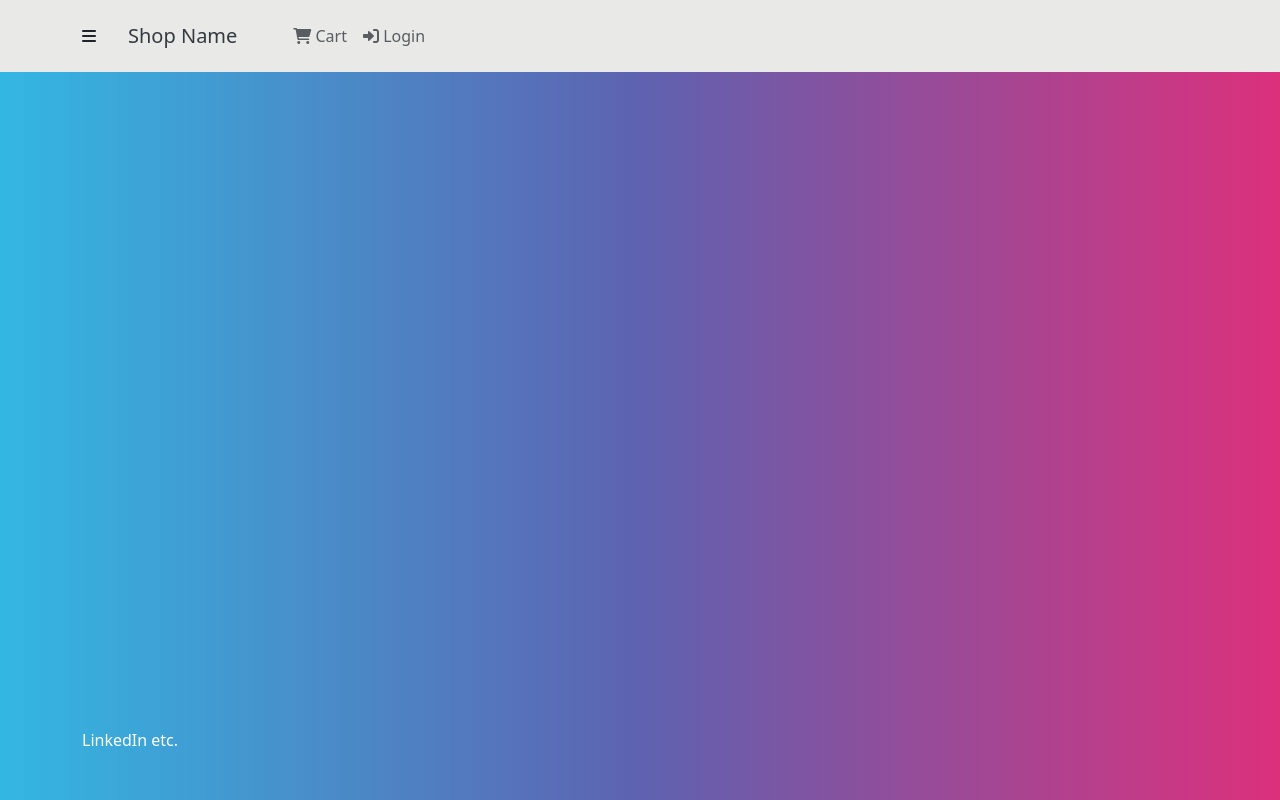
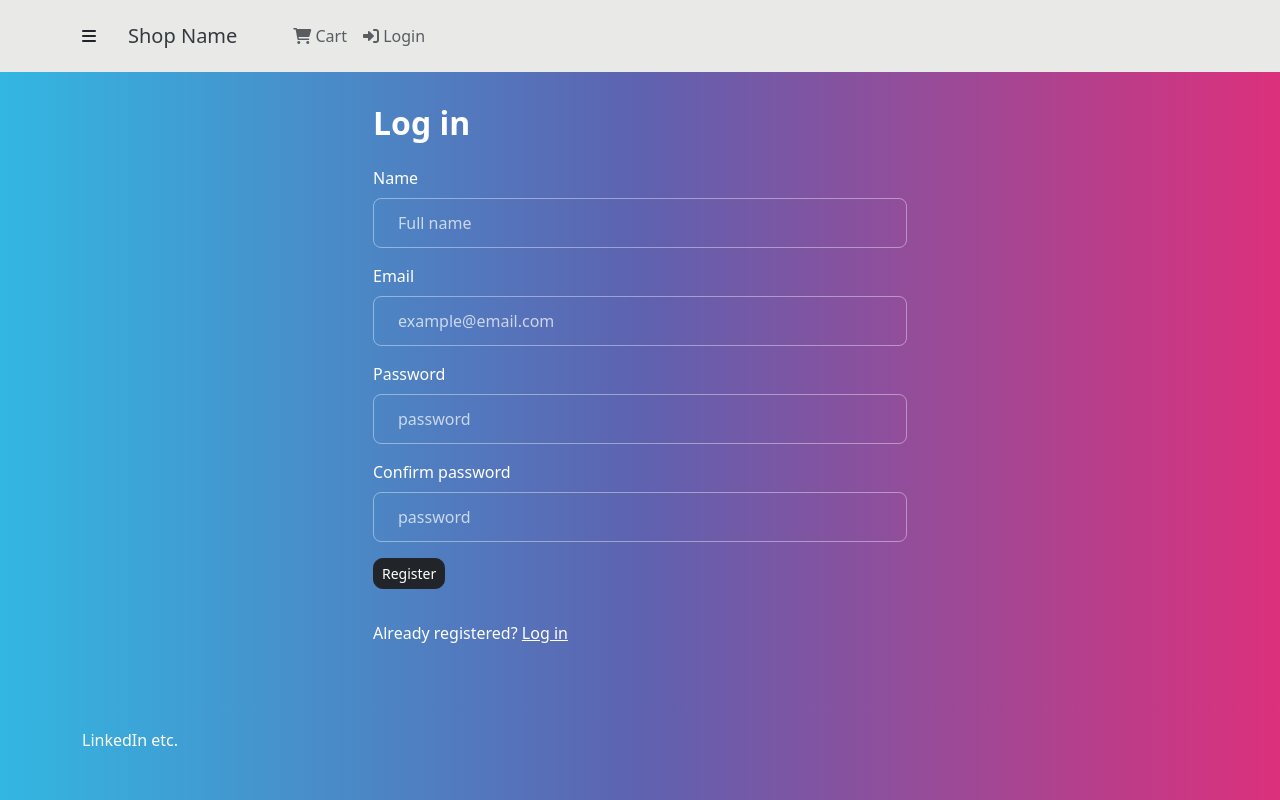
Before and after one commit to ideens/shop-app, a React (Create React App) app in the folder frontend/: page /register in a window 1280 px wide. Built offline with nearby package versions, Linux system fonts and the light colour scheme.

Commit message:
register

```diff
--- a/frontend/src/App.js
+++ b/frontend/src/App.js
@@ -7,6 +7,7 @@ import Cart from './pages/Cart.js'
 import Home from './pages/Home'
 import ProductPage from './pages/ProductPage'
 import LoginPage from './pages/LoginPage'
+import RegisterPage from './pages/RegisterPage'
 
 function App() {
   return (
@@ -19,6 +20,7 @@ function App() {
           <Route exact path="/cart" element={<Cart />} />
           <Route path="/cart/:id/*" element={<Cart />} />
           <Route path="/login/" element={<LoginPage />} />
+          <Route path="/register/" element={<RegisterPage />} />
         </Routes>
       </Container>
       <Footer />
--- a/frontend/src/actions/userActions.js
+++ b/frontend/src/actions/userActions.js
@@ -70,7 +70,7 @@ export const register = (name, email, password) => async (dispatch) => {
       '/api/users/register/',
       {
         name: name,
-        username: email,
+        email: email,
         password: password,
       },
       config
@@ -78,6 +78,11 @@ export const register = (name, email, password) => async (dispatch) => {
 
     dispatch({
       type: USER_REGISTER_SUCCESS,
+      payload: data,
+    })
+
+    dispatch({
+      type: USER_LOGIN_SUCCESS,
       payload: data,
     })
 
--- a/frontend/src/components/Header.js
+++ b/frontend/src/components/Header.js
@@ -39,10 +39,12 @@ const Header = () => {
               {userInfo ? (
                 <NavDropdown title={userInfo.name} id="username">
                   <LinkContainer to="/profile">
-                    <NavDropdown.Item>Account</NavDropdown.Item>
+                    <NavDropdown.Item>
+                      <i className="far fa-user"></i> Account
+                    </NavDropdown.Item>
                   </LinkContainer>
                   <NavDropdown.Item onClick={handleLogout}>
-                    Logout
+                    <i className="fas fa-sign-out-alt"></i> Logout
                   </NavDropdown.Item>
                 </NavDropdown>
               ) : (
--- a/frontend/src/pages/RegisterPage.js
+++ b/frontend/src/pages/RegisterPage.js
@@ -0,0 +1,121 @@
+import { useState, useEffect } from 'react'
+import { useDispatch, useSelector } from 'react-redux'
+import { Link, useNavigate } from 'react-router-dom'
+import {
+  Form,
+  Button,
+  Row,
+  Col,
+  FormGroup,
+  FormLabel,
+  FormControl,
+} from 'react-bootstrap'
+import AlertMessage from '../components/AlertMessage'
+import LoadSpinner from '../components/LoadSpinner'
+import { register } from '../actions/userActions'
+import FormContainer from '../components/FormContainer'
+
+const RegisterPage = () => {
+  const navigate = useNavigate()
+  const [name, setName] = useState('')
+  const [email, setEmail] = useState('')
+  const [password, setPassword] = useState('')
+  const [passwordConf, setPasswordConf] = useState('')
+  const [message, setMessage] = useState('')
+
+  const dispatch = useDispatch()
+
+  const url = new URLSearchParams(document.location.search)
+  let params = new URLSearchParams(url.search)
+  const redirect = params.has('redirect') ? params.get(redirect) : '/'
+
+  const userRegister = useSelector((state) => state.userRegister)
+  const { loading, error, userInfo } = userRegister
+
+  useEffect(() => {
+    if (userInfo) {
+      navigate(redirect)
+    }
+  }, [navigate, redirect, userInfo])
+
+  const submitHandler = (e) => {
+    e.preventDefault()
+    if (password !== passwordConf) {
+      setMessage('Passwords do not match')
+    } else {
+      dispatch(register(name, email, password))
+    }
+  }
+
+  return (
+    <FormContainer>
+      <h2>Log in</h2>
+      {message && (
+        <AlertMessage heading="Oops!" variant="danger">
+          {message}
+        </AlertMessage>
+      )}
+      {error && (
+        <AlertMessage heading="Error" variant="danger">
+          {error}
+        </AlertMessage>
+      )}
+      {loading && <LoadSpinner />}
+      <Form onSubmit={submitHandler}>
+        <FormGroup controlId="name">
+          <FormLabel className="mt-1">Name</FormLabel>
+          <FormControl
+            required
+            type="name"
+            placeholder="Full name"
+            value={name}
+            onChange={(e) => setName(e.target.value)}
+          ></FormControl>
+        </FormGroup>
+        <FormGroup controlId="email">
+          <FormLabel className="mt-2">Email</FormLabel>
+          <FormControl
+            required
+            type="email"
+            placeholder="example@email.com"
+            value={email}
+            onChange={(e) => setEmail(e.target.value)}
+          ></FormControl>
+        </FormGroup>
+        <FormGroup controlId="password">
+          <FormLabel className="mt-2">Password</FormLabel>
+          <FormControl
+            required
+            type="password"
+            placeholder="password"
+            value={password}
+            onChange={(e) => setPassword(e.target.value)}
+          ></FormControl>
+        </FormGroup>
+        <FormGroup controlId="passwordConf">
+          <FormLabel className="mt-2">Confirm password</FormLabel>
+          <FormControl
+            required
+            type="password"
+            placeholder="password"
+            value={passwordConf}
+            onChange={(e) => setPasswordConf(e.target.value)}
+          ></FormControl>
+        </FormGroup>
+        <Button type="submit" className="btn btn-dark btn-sm mt-2">
+          Register
+        </Button>
+      </Form>
+      <Row className="py-3">
+        <Col>
+          Already registered?{' '}
+          <Link to={redirect ? `/login?redirect=${redirect}` : '/login'}>
+            Log in
+          </Link>
+        </Col>
+      </Row>
+    </FormContainer>
+  )
+}
+
+export default RegisterPage
```
